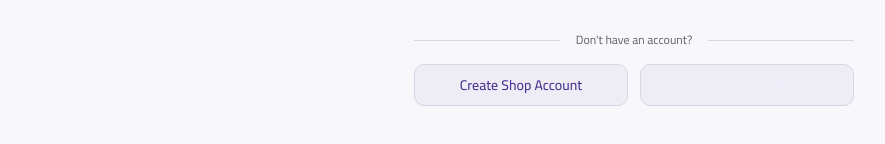
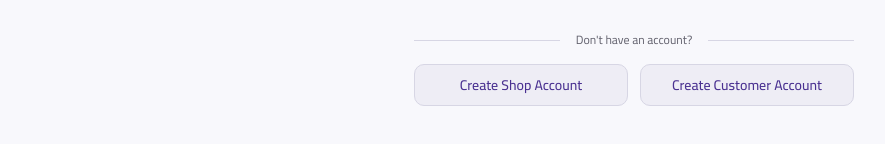
Before and after one commit to Mahmoud-El-Saeed/Printly, a React (Vite) app in the folder Printly-frontend/: page /login in a window 1280 px wide. Shown: the part 612-756 px from the top of the page, without its empty margins (6-891 px from the left). Built offline with nearby package versions, Linux system fonts and the light colour scheme; no server answers.

Commit message:
fix(ui): update button styling for customer registration link

```diff
--- a/Printly-frontend/src/pages/auth/LoginPage.tsx
+++ b/Printly-frontend/src/pages/auth/LoginPage.tsx
@@ -146,7 +146,7 @@ export default function LoginPage() {
 						</Link>
 						<Link
 							to="/register/customer"
-							className="flex-1 text-center py-2.5 px-4 border border-border rounded-lg text-secondary font-medium text-sm bg-muted hover:bg-secondary transition-colors"
+							className="flex-1 text-center py-2.5 px-4 border border-border rounded-lg text-primary font-medium text-sm bg-muted hover:bg-secondary transition-colors"
 						>
 							{t("auth.create_customer")}
 						</Link>
```
